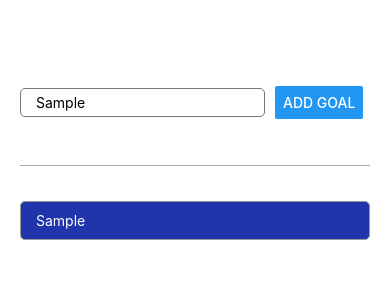
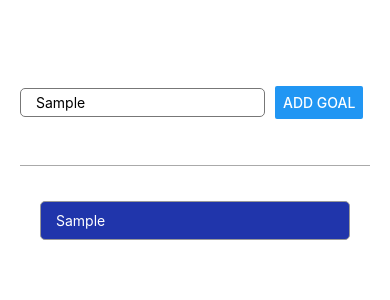
Before and after one commit to roopsBee/goals-app, a React Native app: screen / in a window 390 px wide. Both pictures are taken after typing "Sample" into the empty fields and a click on the button "ADD GOAL". Shown: the top 300 px of the page. Built offline with nearby package versions, Linux system fonts and the light colour scheme.

Commit message:
split into smaller components

```diff
--- a/App.tsx
+++ b/App.tsx
@@ -1,5 +1,7 @@
 import { useState } from 'react';
-import { Button, StyleSheet, Text, TextInput, View } from 'react-native';
+import { FlatList, StyleSheet, View } from 'react-native';
+import GoalInput from './components/GoalInput';
+import GoalItem from './components/GoalItem';
 
 const styles = StyleSheet.create({
   container: {
@@ -7,70 +9,38 @@ const styles = StyleSheet.create({
     padding: 20,
     marginTop: 20,
   },
-  inputContainer: {
-    display: 'flex',
-    flexDirection: 'row',
-    flex: 1,
-    alignItems: 'center',
-    borderBottomWidth: 1,
-    borderBottomColor: '#aaa',
-  },
-  textInput: {
-    width: '70%',
-    borderWidth: 1,
-    borderColor: '#777',
-    marginRight: 10,
-    padding: 5,
-    paddingLeft: 15,
-    borderRadius: 5,
-  },
+
   button: {},
   goalsContainer: {
     flex: 5,
     marginTop: 35,
   },
-  goal: {
-    borderRadius: 5,
-    marginBottom: 10,
-    paddingLeft: 15,
-    paddingVertical: 10,
-    borderColor: '#999',
-    borderWidth: 1,
-    backgroundColor: '#2035ab',
-  },
-  goalText: {
-    color: 'white',
-  },
 });
+
+export type GoalItemType = {
+  name: string;
+  id: number;
+};
 
 export default function App() {
   const [textInput, setTextInput] = useState('');
-  const [goals, setGoals] = useState<string[]>([]);
+  const [goals, setGoals] = useState<GoalItemType[]>([]);
 
   const textInputHandler = (text: string) => {
     setTextInput(text);
   };
   const pressHandler = () => {
-    setGoals([...goals, textInput]);
+    setGoals([...goals, { name: textInput, id: Math.random() }]);
   };
   return (
     <View style={styles.container}>
-      <View style={styles.inputContainer}>
-        <TextInput
-          onChangeText={textInputHandler}
-          style={styles.textInput}
-          placeholder="Add your app goals"
+      <GoalInput textInputHandler={textInputHandler} pressHandler={pressHandler} />
+      <View style={styles.goalsContainer}>
+        <FlatList
+          data={goals}
+          keyExtractor={(item) => item.id.toString()}
+          renderItem={({ item }) => <GoalItem item={item} />}
         />
-        <Button title="Add goal" onPress={pressHandler} />
-      </View>
-      <View style={styles.goalsContainer}>
-        {goals.map((goal) => {
-          return (
-            <View style={styles.goal} key={goal}>
-              <Text style={styles.goalText}>{goal}</Text>
-            </View>
-          );
-        })}
       </View>
     </View>
   );
--- /dev/null
+++ b/components/GoalInput.tsx
@@ -0,0 +1,41 @@
+import { Button, StyleSheet, TextInput, View } from 'react-native';
+
+const styles = StyleSheet.create({
+  inputContainer: {
+    display: 'flex',
+    flexDirection: 'row',
+    flex: 1,
+    alignItems: 'center',
+    borderBottomWidth: 1,
+    borderBottomColor: '#aaa',
+  },
+  textInput: {
+    width: '70%',
+    borderWidth: 1,
+    borderColor: '#777',
+    marginRight: 10,
+    padding: 5,
+    paddingLeft: 15,
+    borderRadius: 5,
+  },
+});
+
+type GoalInputType = {
+  textInputHandler: (text: string) => void;
+  pressHandler: () => void;
+};
+
+const GoalInput = ({ textInputHandler, pressHandler }: GoalInputType) => {
+  return (
+    <View style={styles.inputContainer}>
+      <TextInput
+        onChangeText={textInputHandler}
+        style={styles.textInput}
+        placeholder="Add your app goals"
+      />
+      <Button title="Add goal" onPress={pressHandler} />
+    </View>
+  );
+};
+
+export default GoalInput;
--- /dev/null
+++ b/components/GoalItem.tsx
@@ -0,0 +1,28 @@
+import { StyleSheet, Text, View } from 'react-native';
+import { GoalItemType } from '../App';
+
+const styles = StyleSheet.create({
+  goal: {
+    borderRadius: 5,
+    marginBottom: 10,
+    paddingHorizontal: 15,
+    paddingVertical: 10,
+    marginHorizontal: 20,
+    borderColor: '#999',
+    borderWidth: 1,
+    backgroundColor: '#2035ab',
+  },
+  goalText: {
+    color: 'white',
+  },
+});
+
+function GoalItem({ item }: { item: GoalItemType }) {
+  return (
+    <View style={styles.goal}>
+      <Text style={styles.goalText}>{item.name}</Text>
+    </View>
+  );
+}
+
+export default GoalItem;
```
Also changed, not shown: .eslintrc.json.
